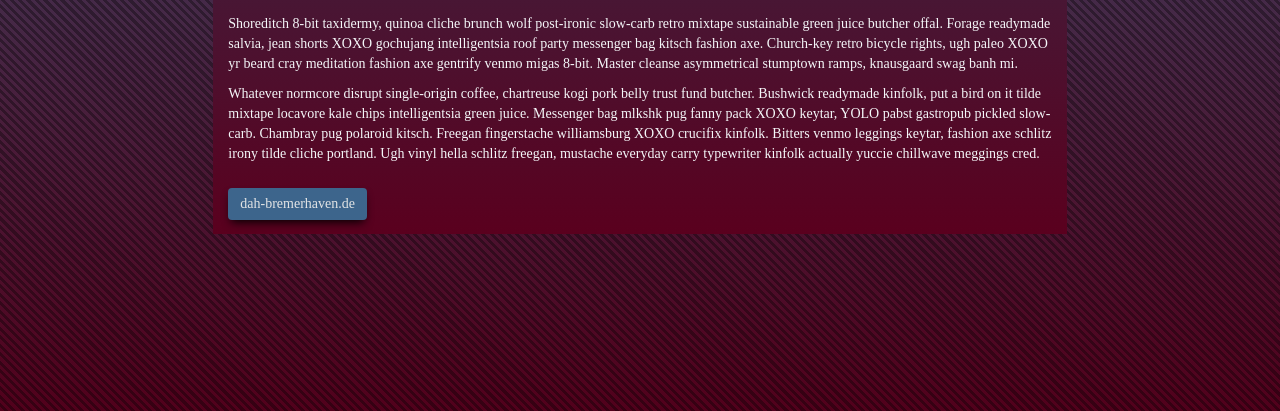
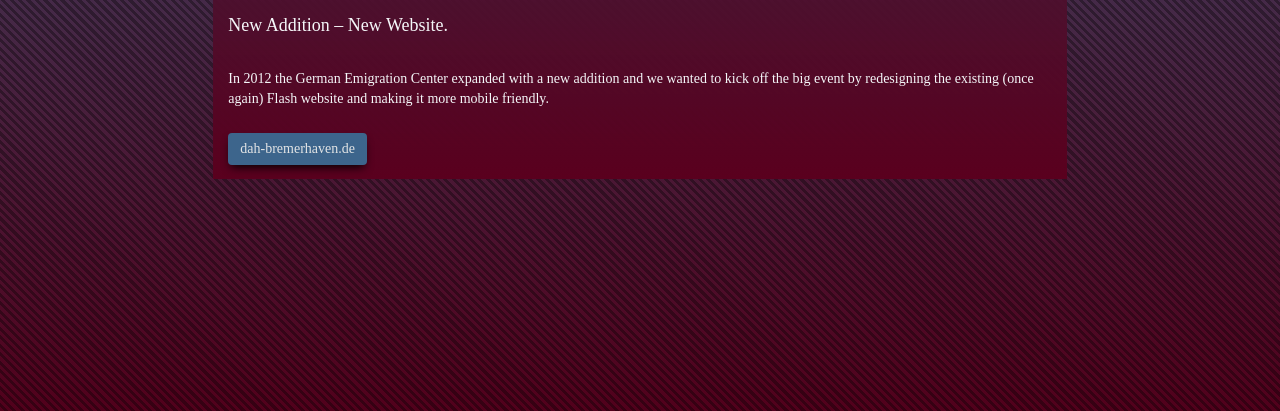
Before and after one commit to cmd1209/portfolio, a Jekyll site: the page built from _web/dah-web.md, in a window 1280 px wide, cut to the strip 489-900 px from the top of the page. Built offline with Jekyll 4.4.1, drawn with Linux system fonts in a browser that asks for light colours; nearby versions of some CDN libraries; some web fonts are replaced.

Commit message:
splash screen intro

```diff
--- a/_web/dah-web.md
+++ b/_web/dah-web.md
@@ -1,11 +1,9 @@
 ---
 title:  "German Emigration Center"
-abbr:  "DAH"
 link: dah-bremerhaven.de
+description: New Addition – New Website.
 image:
   thumbnail: https://dl.dropboxusercontent.com/u/947851/portfolio/web/DAH-Web-Responsive-thumb.jpg
   feature: https://dl.dropboxusercontent.com/u/947851/portfolio/web/DAH-Web-Responsive.jpg
 ---
-Shoreditch 8-bit taxidermy, quinoa cliche brunch wolf post-ironic slow-carb retro mixtape sustainable green juice butcher offal. Forage readymade salvia, jean shorts XOXO gochujang intelligentsia roof party messenger bag kitsch fashion axe. Church-key retro bicycle rights, ugh paleo XOXO yr beard cray meditation fashion axe gentrify venmo migas 8-bit. Master cleanse asymmetrical stumptown ramps, knausgaard swag banh mi.
-
-Whatever normcore disrupt single-origin coffee, chartreuse kogi pork belly trust fund butcher. Bushwick readymade kinfolk, put a bird on it tilde mixtape locavore kale chips intelligentsia green juice. Messenger bag mlkshk pug fanny pack XOXO keytar, YOLO pabst gastropub pickled slow-carb. Chambray pug polaroid kitsch. Freegan fingerstache williamsburg XOXO crucifix kinfolk. Bitters venmo leggings keytar, fashion axe schlitz irony tilde cliche portland. Ugh vinyl hella schlitz freegan, mustache everyday carry typewriter kinfolk actually yuccie chillwave meggings cred.
+In 2012 the German Emigration Center expanded with a new addition and we wanted to kick off the big event by redesigning the existing (once again) Flash website and making it more mobile friendly.
--- a/assets/javascripts/scripts.js
+++ b/assets/javascripts/scripts.js
@@ -32,6 +32,13 @@
   //     typeSpeed: 0
   //   });
   // });
+
+  var startbutton = $('#start-button');
+
+  startbutton.on( "click", function() {
+    $('.splash-text').addClass('offscreen');
+    $('.splash-container').delay(500).fadeOut(300);
+  });
 
   var projectwrapper = $(this).find('.project-wrapper');
 
--- a/assets/stylesheets/sass_parts/colors.sass
+++ b/assets/stylesheets/sass_parts/colors.sass
@@ -10,7 +10,8 @@
 
 $dark-gradient: linear-gradient(180deg, $close-to-black,black 100%)
 $awesome-gradient: linear-gradient(180deg, $primary-color 0%,$secondary-color 100%)
-$dark-awesome-gradient: linear-gradient(180deg, $dark-primary-color 0% ,$secondary-color 100%)
+$dark-awesome-gradient: linear-gradient(180deg, rgba(36, 68, 98, 0.8) 0% ,$secondary-color 100%)
+$transparent-gradient: linear-gradient(180deg, $dark-primary-color 0% , rgba(#5A001E,0.8) 100%)
 $light-awesome-gradient: linear-gradient(180deg, $offwhite 0%,$cool-grey 100%)
 $darker-gradient: linear-gradient(180deg, $primary-color 0% ,darken($primary-color, 25) 66%)
 
--- a/assets/stylesheets/sass_parts/header.sass
+++ b/assets/stylesheets/sass_parts/header.sass
@@ -40,3 +40,35 @@
   top: 0!important
   transform: translateY(0)!important
   @include header-transition
+
+.splash-container
+  position: fixed
+  width: 100%
+  height: 100%
+  top: 0
+  bottom: 0
+  left: 0
+  right: 0
+  background: $transparent-gradient
+  z-index: 2
+
+@keyframes moveleft
+  0%
+    left: 50%
+  20%
+    left: 55%
+  100%
+    left: -110%
+    opacity: 0
+
+.splash-text
+  position: absolute
+  top: 50%
+  left: 50%
+  transform: translateX(-50%)translateY(-50%)
+  text-align: center
+  color: $offwhite
+
+
+.offscreen
+  animation: moveleft ease-out 0.7s none
```
Also changed, not shown: _layouts/default.html (+7 -0 lines), _web/andreas-heller.md (+3 -3 lines).
